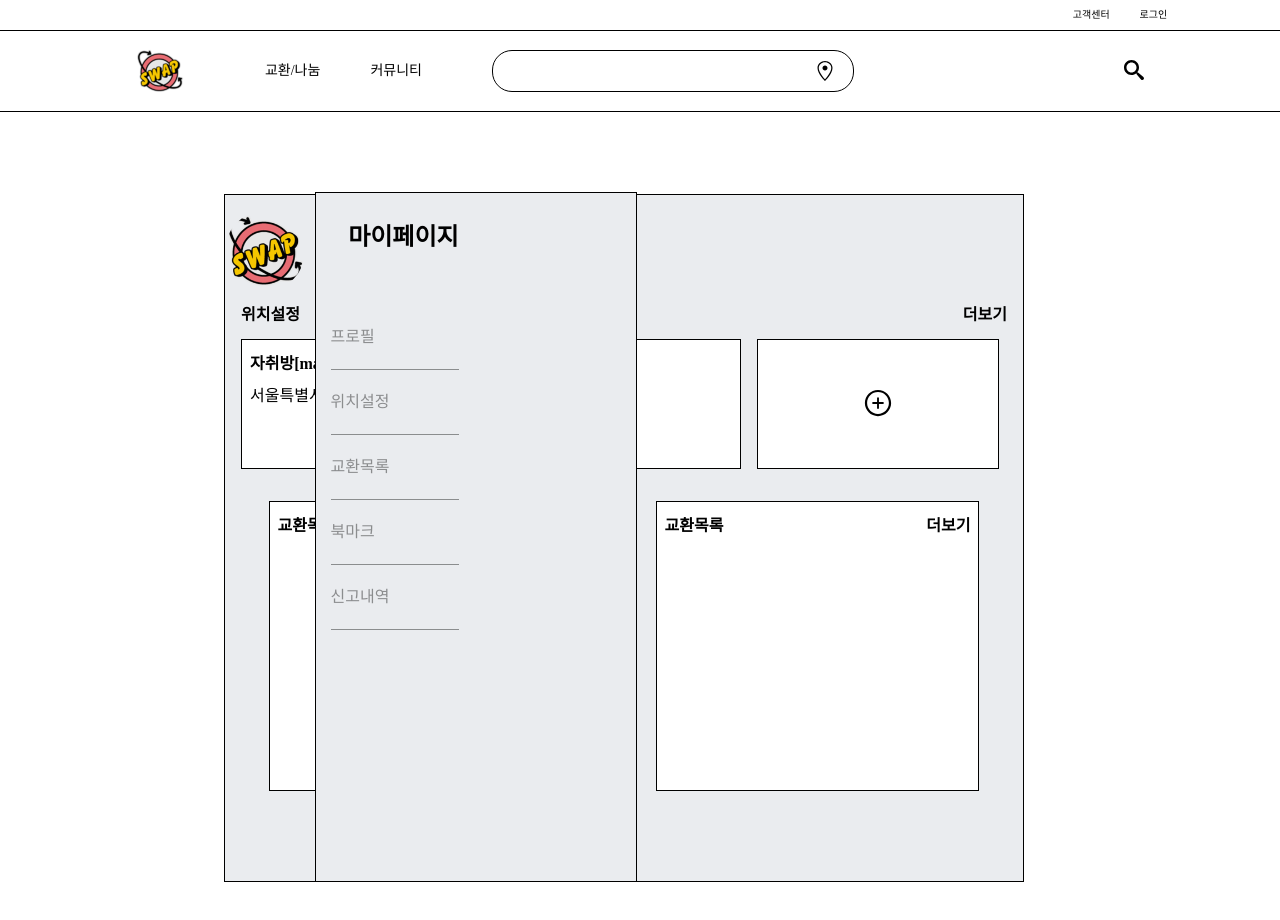
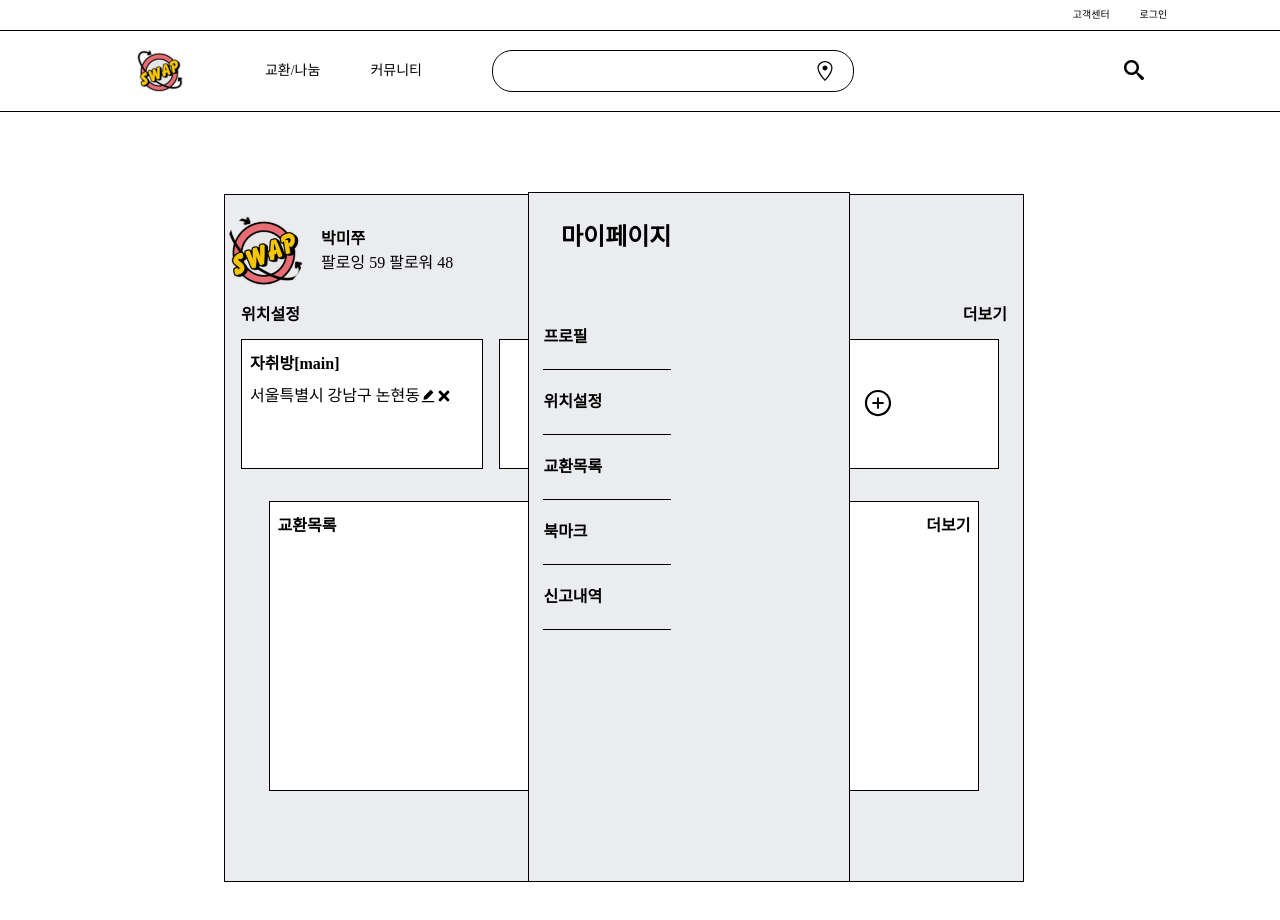
Before and after one commit to project-swap/swap, a React (Create React App) app: page /mypage in a window 1280 px wide. Shown: the top 920 px of the page. Built offline with nearby package versions, Linux system fonts and the light colour scheme; no server answers.

Commit message:
Style : SideBar 스타일 수정 - linkStyle import 하여 기존 react-router-dom Link 스타일 변경

```diff
--- a/src/components/SideBar.js
+++ b/src/components/SideBar.js
@@ -1,5 +1,7 @@
 import React from 'react';
+import { Link } from 'react-router-dom';
 import styled from 'styled-components';
+import { linkStyle } from '../styles/linkStyle';
 
 const SideMain = styled.main`
   display: flex;
@@ -9,7 +11,7 @@ const SideMain = styled.main`
   height: 43rem;
   position: relative;
   top: 45rem;
-  left: 19.7rem;
+  right: -33rem;
   h2 {
     font-weight: 600;
     font-size: 1.5rem;
@@ -26,8 +28,12 @@ const SideMenu = styled.section`
   right: 10rem;
   line-height: 4rem;
   h3 {
-    opacity: 0.4;
     border-bottom: 1px solid;
+    font-weight: bold;
+    &:hover {
+      opacity: 0.5;
+      cursor: pointer;
+    }
   }
 `;
 
@@ -37,10 +43,18 @@ const SideBar = () => {
       <SideMain>
         <h2>마이페이지</h2>
         <SideMenu>
-          <h3>프로필</h3>
-          <h3>위치설정</h3>
-          <h3>교환목록</h3>
-          <h3>북마크</h3>
+          <Link to="/" style={linkStyle}>
+            <h3>프로필</h3>
+          </Link>
+          <Link to="/locationsetting" style={linkStyle}>
+            <h3>위치설정</h3>
+          </Link>
+          <Link to="/swaplist" style={linkStyle}>
+            <h3>교환목록</h3>
+          </Link>
+          <Link to="/bookmark" style={linkStyle}>
+            <h3>북마크</h3>
+          </Link>
           <h3>신고내역</h3>
         </SideMenu>
       </SideMain>
```
